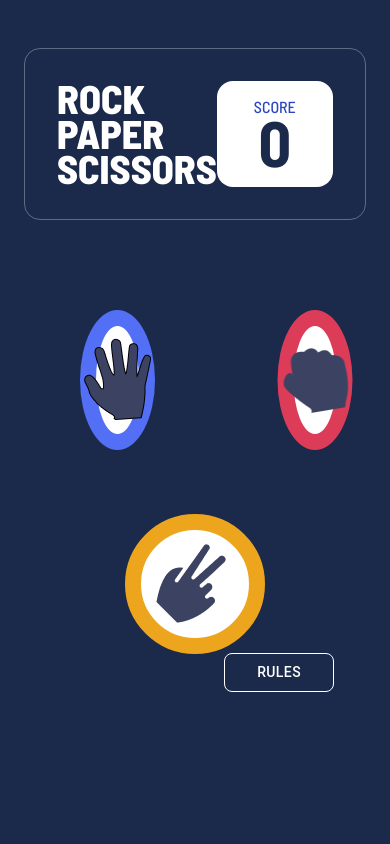
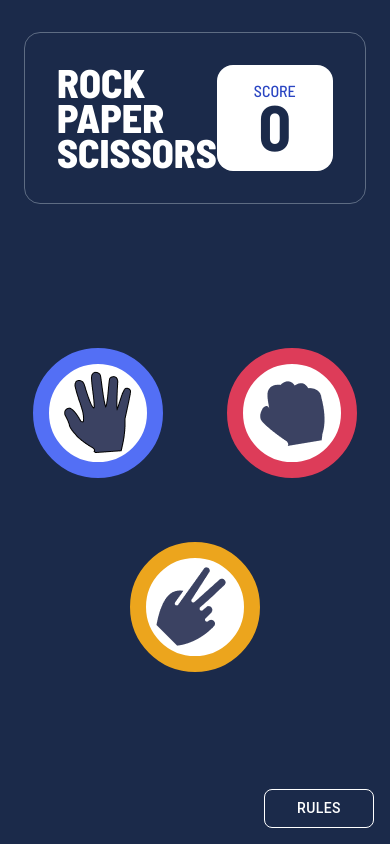
Before and after one commit to JordanVera/rockPaperScissor, a React (Vite) app: page / in a window 390 px wide. Built offline with nearby package versions, Linux system fonts and the light colour scheme.

Commit message:
lots of styling and responsive changes

```diff
--- a/src/Components/Results.jsx
+++ b/src/Components/Results.jsx
@@ -48,23 +48,6 @@ const Results = ({ userPick, scoreCount, setScoreCount, setUserPick }) => {
 
   useEffect(() => {
     generateComputerPick();
-
-    // animations
-    const leftElement = document.querySelector('#left-element');
-    const rightElement = document.querySelector('#right-element');
-
-    // Create the animation
-    gsap.to(leftElement, {
-      x: -100, // Slide to the left by 100 pixels (adjust as needed)
-      duration: 1, // Animation duration in seconds
-      delay: 3, // Delay the animation by 5 seconds
-    });
-
-    gsap.to(rightElement, {
-      x: 100, // Slide to the left by 100 pixels (adjust as needed)
-      duration: 1, // Animation duration in seconds
-      delay: 3, // Delay the animation by 5 seconds
-    });
   }, []);
   return (
     <div id="results">
--- a/src/Components/RockPaperScissor.jsx
+++ b/src/Components/RockPaperScissor.jsx
@@ -6,15 +6,16 @@ const RockPaperScissor = ({ setUserPick }) => {
     <div id="rps" className="animate__animated animate__fadeIn">
       <div className="top-row">
         <Button onClick={() => setUserPick('paper')} className="card paper">
-          <img className="img" src="/media/paper.png" alt="rock" />
+          <img className="img" src="/media/paper.png" alt="paper" />
         </Button>
         <Button onClick={() => setUserPick('rock')} className="card rock">
           <img className="img" src="/media/rock.png" alt="rock" />
         </Button>
       </div>
+
       <div className="bottom-row">
         <Button onClick={() => setUserPick('scissor')} className="card scissor">
-          <img className="img" src="/media/scissor.png" alt="rock" />
+          <img className="img" src="/media/scissor.png" alt="scissor" />
         </Button>
       </div>
     </div>
--- a/src/Components/Rules.jsx
+++ b/src/Components/Rules.jsx
@@ -9,7 +9,7 @@ export default function Rules() {
   const handleClose = () => setOpen(false);
 
   return (
-    <div className="animate__animated animate__headShake">
+    <div className="animate__animated animate__headShake rulesContainer">
       <Button onClick={handleOpen} className="rulesBtn" variant="outlined">
         Rules
       </Button>
--- a/src/styles/app.scss
+++ b/src/styles/app.scss
@@ -9,6 +9,11 @@ $grey: #5e6c83;
 
 * {
   font-family: 'Barlow Semi Condensed', sans-serif;
+}
+
+html {
+  height: 100vh !important;
+  width: 100vw !important;
 }
 
 body {
@@ -23,7 +28,7 @@ body {
   display: flex;
   justify-content: space-between;
   max-width: 700px;
-  margin: 3rem auto;
+  margin: 2rem auto;
 
   h2 {
     font-size: 40px;
@@ -60,14 +65,47 @@ body {
   display: flex;
   flex-direction: column;
   align-items: center;
-  margin-top: 10rem;
+  margin-top: 8rem;
+
+  @media (max-width: 550px) {
+    margin-top: 9rem;
+  }
+
+  .card {
+
+    &:hover {
+      outline: 1.2rem solid #ffffff10;
+      transition: 0.2s;
+    }
+  }
 
   .top-row {
     display: flex;
-    justify-content: center;
-    align-items: center;
     margin-bottom: 4rem;
     max-width: 100vw;
+    justify-content: space-between; // Separate columns
+
+    .card {
+      display: flex;
+      flex-direction: column;
+      align-items: center;
+
+      &.paper {
+        margin-right: 3rem !important;
+
+        @media (max-width: 550px) {
+          margin-right: 2rem !important;
+        }
+      }
+
+      &.rock {
+        margin-left: 3rem !important;
+
+        @media (max-width: 550px) {
+          margin-left: 2rem !important;
+        }
+      }
+    }
   }
 
   .bottom-row {
@@ -76,47 +114,22 @@ body {
     align-items: center;
   }
 
-  .card {
-    display: flex;
-    justify-content: center;
-    align-items: center;
-    height: 200px;
-    width: 200px;
-
-    &:hover {
-      outline: 1.2rem solid #ffffff10;
-      transition: 0.2s;
-    }
-
-    @media (max-width : 550px) {
-      width: 140px;
-      height: 140px;
-    }
-  }
-
-  .paper {
-    transform: translateY(-50%);
-    border: 1.6rem solid #536ff5;
-    margin-left: 5rem !important;
-    margin-right: 5rem !important;
-  }
-
-  .rock {
-    transform: translateY(-50%) translateX(-50%);
-    margin-left: 5rem !important;
-  }
-
-  .scissor {
-    transform: translateY(-50%);
-    border: 1.6rem solid #eca51d;
+  .MuiButtonBase-root {
+    margin: 0 !important;
   }
 }
 
+
 .card {
-  height: 300px;
-  width: 300px;
+  height: 200px;
+  width: 200px;
   border-radius: 50% !important;
   background-color: $white !important;
+
+  @media (max-width: 550px) {
+    height: 130px;
+    width: 130px;
+  }
 }
 
 .paper {
@@ -138,6 +151,10 @@ body {
     text-transform: uppercase;
     font-size: 2rem;
     margin: 3rem 0;
+
+    @media (max-width: 550px) {
+      font-size: 1.2rem;
+    }
   }
 
   .card {
@@ -146,7 +163,6 @@ body {
       outline: 2rem solid #ffffff20;
     }
 
-    /* Styles for when setWinOrLose is "l" */
     &.lose {
       outline: 2rem solid #ffffff20;
     }
@@ -172,9 +188,8 @@ body {
 
   .blueCircle {
     margin-top: 25%;
-
-    width: 224px;
-    height: 224px;
+    width: 200px;
+    height: 200px;
     background: #172340;
     border-radius: 50%;
   }
@@ -188,16 +203,21 @@ body {
   .pickContainer {
     display: grid;
     grid-template-columns: auto 1fr auto;
-    /* Adjust columns as needed */
     gap: 5rem;
-    align-items: center;
+    place-items: center !important;
+
+    .card,
+    .blueCircle {
+      margin-left: 1.2rem !important;
+    }
+
 
     .center-element {
       align-self: center;
-      opacity: 0; // Initially hidden
+      opacity: 0;
 
       transition: transform 0.5s ease-in-out;
-      animation: fadeIn 0.5s ease-in-out forwards; // 5s delay before animation starts
+      animation: fadeIn 0.5s ease-in-out forwards;
 
       h3 {
         font-size: 5rem;
@@ -217,10 +237,14 @@ body {
   }
 }
 
+.rulesContainer {
+  position: fixed;
+  bottom: 0;
+  right: 0;
+  margin: 1rem;
+}
+
 .rulesBtn {
-  position: absolute !important;
-  bottom: 2rem !important;
-  right: 2rem !important;
   border: 1px solid $white !important;
   border-radius: 8px !important;
   padding: .4rem 2rem !important;
@@ -275,7 +299,9 @@ body {
   .center-element {
     display: none !important;
   }
+}
 
+@media(max-width: 550px) {
   .paper {
     border: 1rem solid #536ff5 !important;
   }
```
